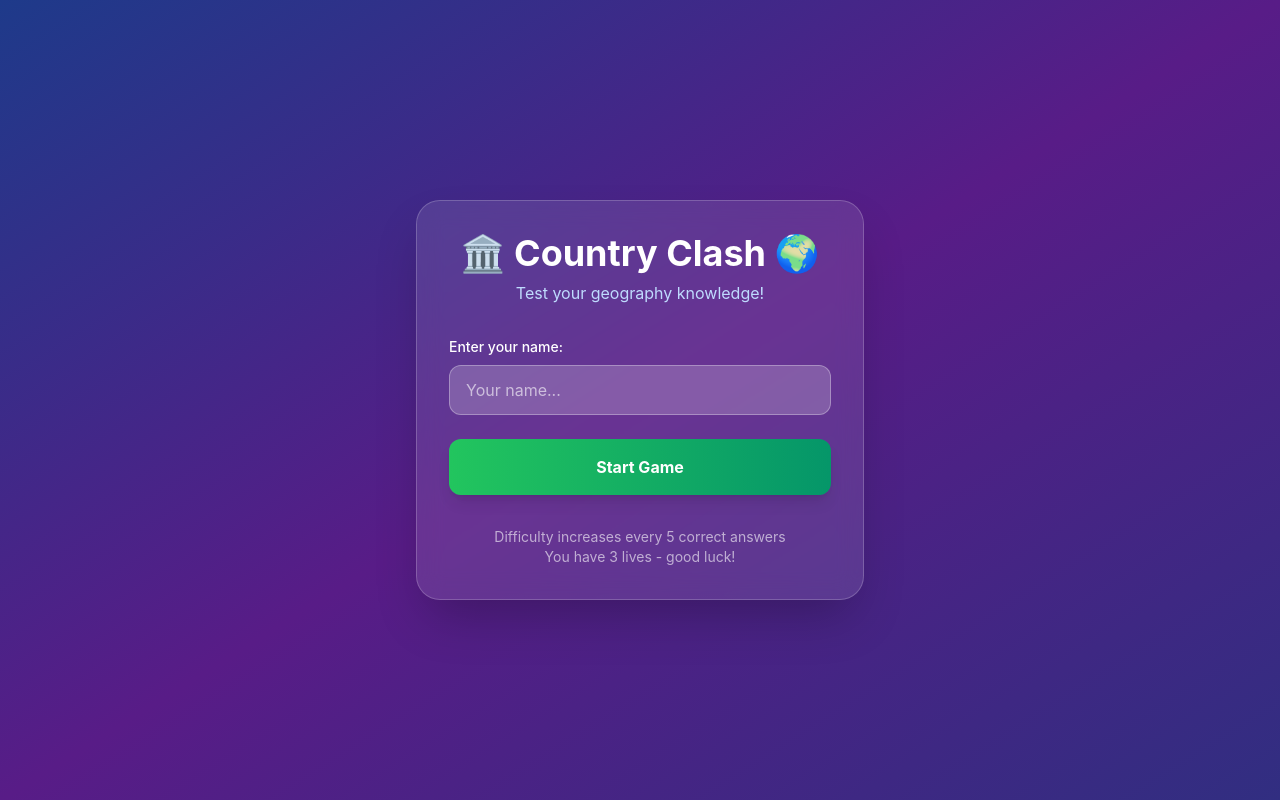
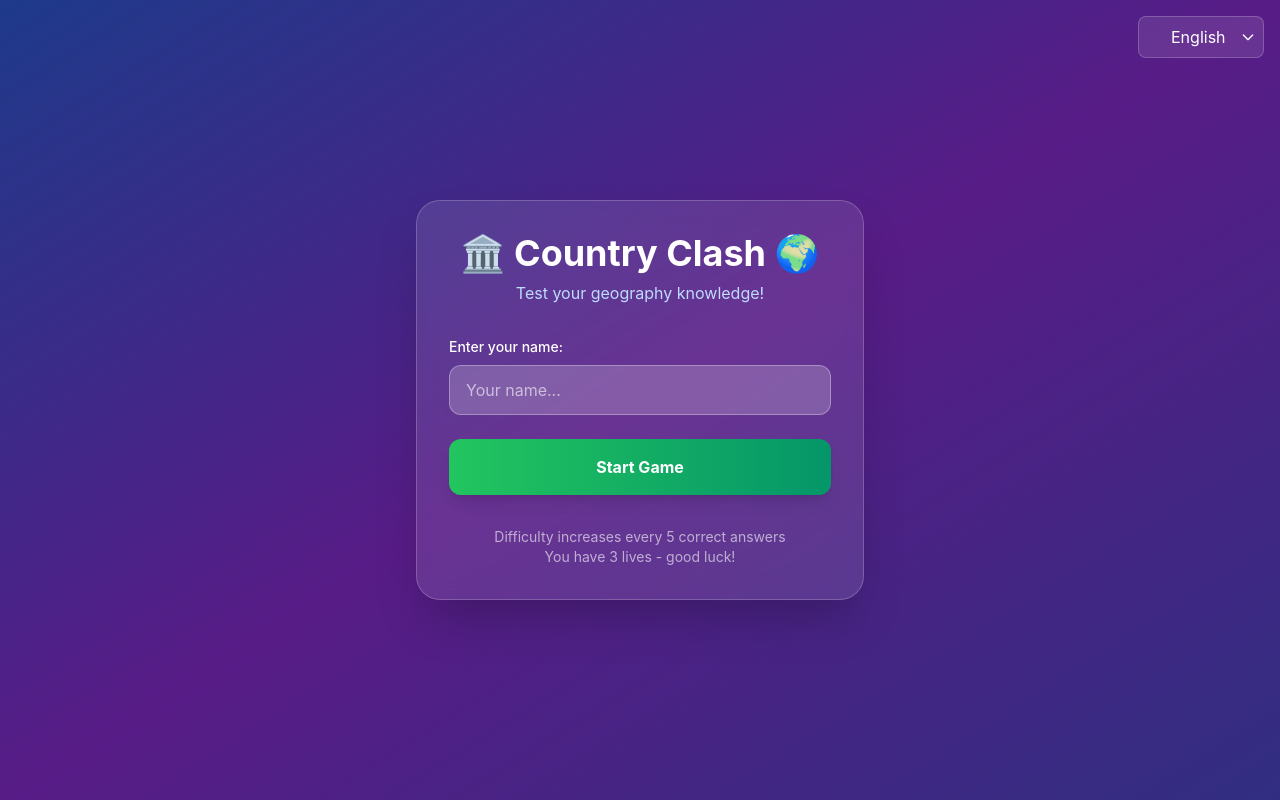
Before and after one commit to deantmcg/country-clash, a React (Create React App) app: page / in a window 1280 px wide. Built offline with nearby package versions, Linux system fonts and the light colour scheme; some icons are missing.

Commit message:
Language change functionality

```diff
--- a/src/components/CapitalCitiesGame.js
+++ b/src/components/CapitalCitiesGame.js
@@ -1,6 +1,7 @@
 import React, { useState, useEffect } from 'react';
 import countriesData from '../data/countries.json';
 import { getMessage } from '../utils/messageUtils';
+import LanguageSelector from './LanguageSelector';
 
 // Game data from JSON file
 const COUNTRIES_DATA = countriesData.countries.map(country => ({
@@ -247,6 +248,9 @@ const CapitalCitiesGame = () => {
   if (gameState === 'menu') {
     return (
       <div className="min-h-screen bg-gradient-to-br from-blue-900 via-purple-900 to-indigo-900 flex items-center justify-center p-4">
+        <div className="absolute top-4 right-4">
+          <LanguageSelector onChange={() => setCurrentQuestion(currentQuestion)} />
+        </div>
         <div className="bg-white/10 backdrop-blur-md rounded-3xl p-8 max-w-md w-full border border-white/20 shadow-2xl">
           <div className="text-center mb-8">
             <h1 className="text-4xl font-bold text-white mb-2">🏛️ Country Clash 🌍</h1>
@@ -306,6 +310,9 @@ const CapitalCitiesGame = () => {
 
     return (
       <div className="min-h-screen bg-gradient-to-br from-red-900 via-purple-900 to-pink-900 flex items-center justify-center p-4">
+        <div className="absolute top-4 right-4">
+          <LanguageSelector onChange={() => setCurrentQuestion(currentQuestion)} />
+        </div>
         <div className="bg-white/10 backdrop-blur-md rounded-3xl p-8 max-w-md w-full border border-white/20 shadow-2xl text-center">
           <div className="text-6xl mb-4">
             {isHighScore ? '🏆' : '🎯'}
@@ -337,6 +344,9 @@ const CapitalCitiesGame = () => {
   // Render game screen
   return (
     <div className="min-h-screen bg-gradient-to-br from-green-900 via-teal-900 to-cyan-900 flex items-center justify-center p-4">
+        <div className="absolute top-4 right-4">
+          <LanguageSelector onChange={() => setCurrentQuestion(currentQuestion)} />
+        </div>
       <div className="bg-white/10 backdrop-blur-md rounded-3xl p-8 max-w-lg w-full border border-white/20 shadow-2xl">
         {/* Game stats */}
         <div className="flex justify-between items-center mb-6">
--- /dev/null
+++ b/src/components/LanguageSelector.js
@@ -0,0 +1,49 @@
+import React, { useState, useEffect } from "react";
+import { getCurrentLanguage, setLanguage, getAvailableLanguages } from "../utils/messageUtils";
+
+// Map of language codes to their flags and names
+const languageInfo = {
+  "en": { flag: "gb", name: "English" },
+  "es": { flag: "es", name: "Español" }
+};
+
+const LanguageSelector = ({ onChange }) => {
+  const [selectedLang, setSelectedLang] = useState(getCurrentLanguage());
+  const availableLanguages = getAvailableLanguages();
+
+  useEffect(() => {
+    // Update the selected language when it changes externally
+    setSelectedLang(getCurrentLanguage());
+  }, []);
+
+  const handleLanguageChange = (e) => {
+    const newLang = e.target.value;
+    setSelectedLang(newLang);
+    setLanguage(newLang);
+    onChange && onChange(newLang);
+  };
+
+  return (
+    <div className="relative inline-block">
+      <select
+        value={selectedLang}
+        onChange={handleLanguageChange}
+        className="appearance-none bg-white/10 border border-white/20 text-white rounded-lg pl-8 pr-8 py-2 cursor-pointer hover:bg-white/20 transition-colors focus:outline-none focus:ring-2 focus:ring-blue-400"
+      >
+        {availableLanguages.map(lang => (
+          <option key={lang} value={lang} className="bg-gray-800 text-white">
+            {languageInfo[lang]?.name || lang.toUpperCase()}
+          </option>
+        ))}
+      </select>
+      <span className={`fi fi-${languageInfo[selectedLang]?.flag} absolute left-2 top-1/2 transform -translate-y-1/2 w-5 h-4`}></span>
+      <div className="absolute inset-y-0 right-2 flex items-center pointer-events-none text-white">
+        <svg className="w-4 h-4" fill="none" stroke="currentColor" viewBox="0 0 24 24">
+          <path strokeLinecap="round" strokeLinejoin="round" strokeWidth="2" d="M19 9l-7 7-7-7" />
+        </svg>
+      </div>
+    </div>
+  );
+};
+
+export default LanguageSelector;
```
